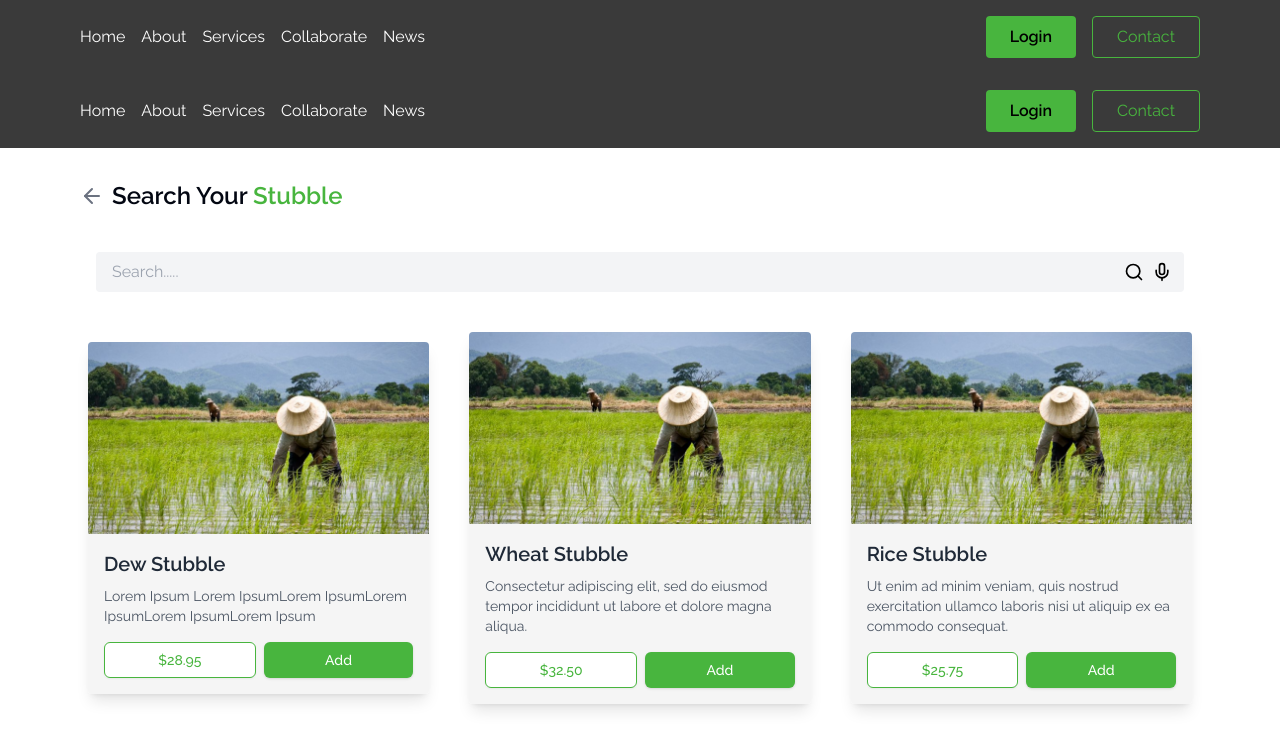
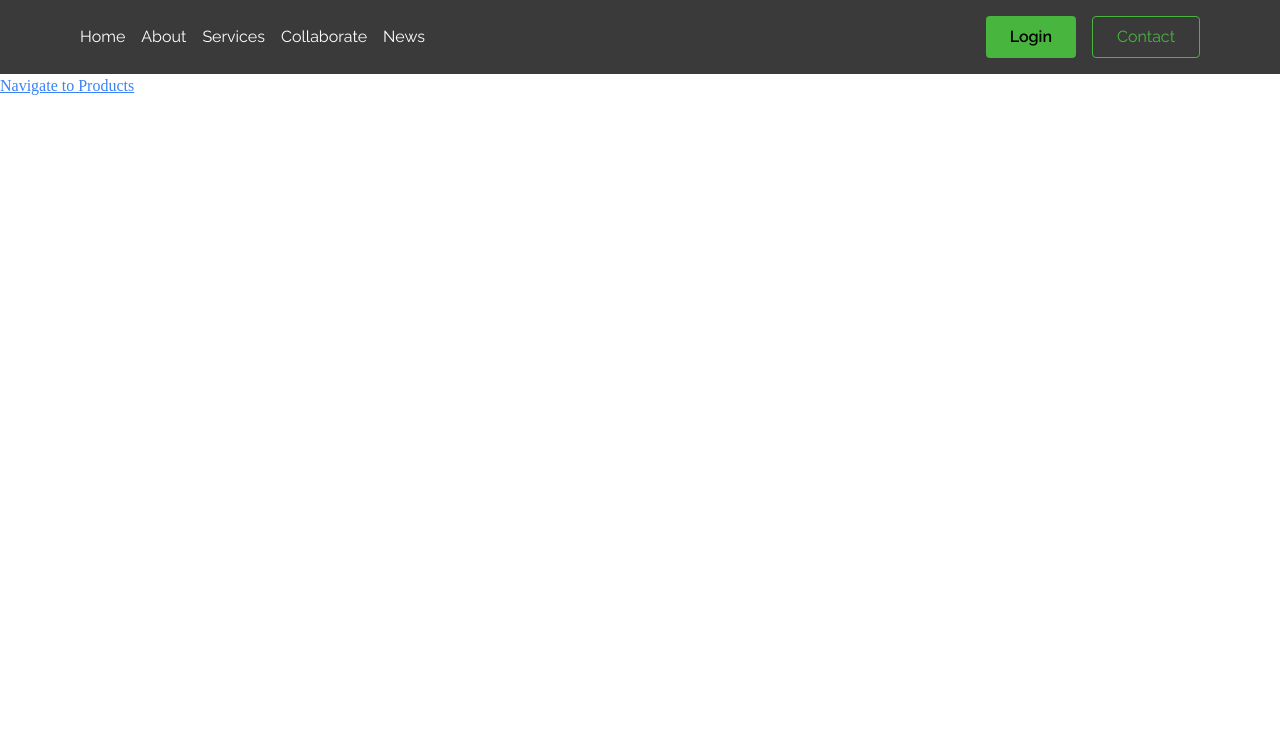
Before and after one commit to shanksxz/StubbleMart, a Next.js app: page / in a window 1280 px wide. Shown: the top 742 px of the page. Built offline with nearby package versions, Linux system fonts and the light colour scheme.

Commit message:
chore: p

```diff
--- a/package.json
+++ b/package.json
@@ -18,7 +18,10 @@
     "@auth/prisma-adapter": "^1.6.0",
     "@next-auth/prisma-adapter": "^1.0.7",
     "@prisma/client": "^5.14.0",
+    "@radix-ui/react-checkbox": "^1.1.1",
     "@radix-ui/react-icons": "^1.3.0",
+    "@radix-ui/react-label": "^2.1.0",
+    "@radix-ui/react-radio-group": "^1.2.0",
     "@radix-ui/react-slot": "^1.1.0",
     "@t3-oss/env-nextjs": "^0.10.1",
     "bcrypt": "^5.1.1",
--- a/src/app/page.tsx
+++ b/src/app/page.tsx
@@ -1,5 +1,6 @@
 import Main from "@/components/Main";
 import Navbar from "@/components/Navbar";
+import Link from "next/link";
 // import getServerSession from "@/server/getServerSession";
 
 export default async function Page() {
@@ -14,9 +15,14 @@ export default async function Page() {
     //   <h1>Dashboard</h1>
     //   <p>Welcome {session.user.email}</p>
     // </div>
-    <>
-      <Navbar />
-      <Main />
-    </>
+    // <>
+    //   <Main />
+    // </>
+    <Link
+      href={"/products"}
+      className="text-blue-500 hover:text-blue-700 underline"
+    >
+      Navigate to Products
+    </Link>
   );
 }
--- a/src/components/Main.tsx
+++ b/src/components/Main.tsx
@@ -5,13 +5,14 @@ import SearchBar from "./SearchBar";
 import Link from "next/link";
 
 interface StubbleCardProps {
+    id: number;
     imageUrl: string;
     title: string;
     description: string;
     price: string;
 }
 
-function StubbleCard({ imageUrl, title, description, price }: StubbleCardProps) {
+function StubbleCard({ imageUrl, title, description, price, id }: StubbleCardProps) {
     return (
         <div className="font-raleway p-2 text-white flex justify-center items-center">
             <div className="bg-white rounded-sm shadow-lg overflow-hidden max-w-sm">
@@ -47,36 +48,42 @@ function StubbleCard({ imageUrl, title, description, price }: StubbleCardProps)
 export default function Main() {
     const stubbleData = [
         {
+            id: 1,
             imageUrl: "https://hebbkx1anhila5yf.public.blob.vercel-storage.com/image-HvKxIGqj3ZI8kWVgUlO4cve0ljnBuS.png",
             title: "Dew Stubble",
             description: "Lorem Ipsum Lorem IpsumLorem IpsumLorem IpsumLorem IpsumLorem Ipsum",
             price: "28.95"
         },
         {
+            id: 2,
             imageUrl: "https://hebbkx1anhila5yf.public.blob.vercel-storage.com/image-HvKxIGqj3ZI8kWVgUlO4cve0ljnBuS.png",
             title: "Wheat Stubble",
             description: "Consectetur adipiscing elit, sed do eiusmod tempor incididunt ut labore et dolore magna aliqua.",
             price: "32.50"
         },
         {
+            id: 3,
             imageUrl: "https://hebbkx1anhila5yf.public.blob.vercel-storage.com/image-HvKxIGqj3ZI8kWVgUlO4cve0ljnBuS.png",
             title: "Rice Stubble",
             description: "Ut enim ad minim veniam, quis nostrud exercitation ullamco laboris nisi ut aliquip ex ea commodo consequat.",
             price: "25.75"
         },
         {
+            id: 4,
             imageUrl: "https://hebbkx1anhila5yf.public.blob.vercel-storage.com/image-HvKxIGqj3ZI8kWVgUlO4cve0ljnBuS.png",
             title: "Corn Stubble",
             description: "Duis aute irure dolor in reprehenderit in voluptate velit esse cillum dolore eu fugiat nulla pariatur.",
             price: "30.20"
         },
         {
+            id: 5,
             imageUrl: "https://hebbkx1anhila5yf.public.blob.vercel-storage.com/image-HvKxIGqj3ZI8kWVgUlO4cve0ljnBuS.png",
             title: "Rice Stubble",
             description: "Ut enim ad minim veniam, quis nostrud exercitation ullamco laboris nisi ut aliquip ex ea commodo consequat.",
             price: "25.75"
         },
         {
+            id: 6,
             imageUrl: "https://hebbkx1anhila5yf.public.blob.vercel-storage.com/image-HvKxIGqj3ZI8kWVgUlO4cve0ljnBuS.png",
             title: "Corn Stubble",
             description: "Duis aute irure dolor in reprehenderit in voluptate velit esse cillum dolore eu fugiat nulla pariatur.",
@@ -100,7 +107,9 @@ export default function Main() {
                 </div>
                 <div className="grid grid-cols-1 md:grid-cols-2 lg:grid-cols-3 gap-6">
                     {stubbleData.map((stubble, index) => (
-                        <StubbleCard key={index} {...stubble} />
+                        <Link href={`/products/${stubble.id}`} key={index}>
+                            <StubbleCard key={index} {...stubble} />
+                        </Link>
                     ))}
                 </div>
             </div>
```
Also changed, not shown: 1 other file (tests, documents, lock files or other folders).
